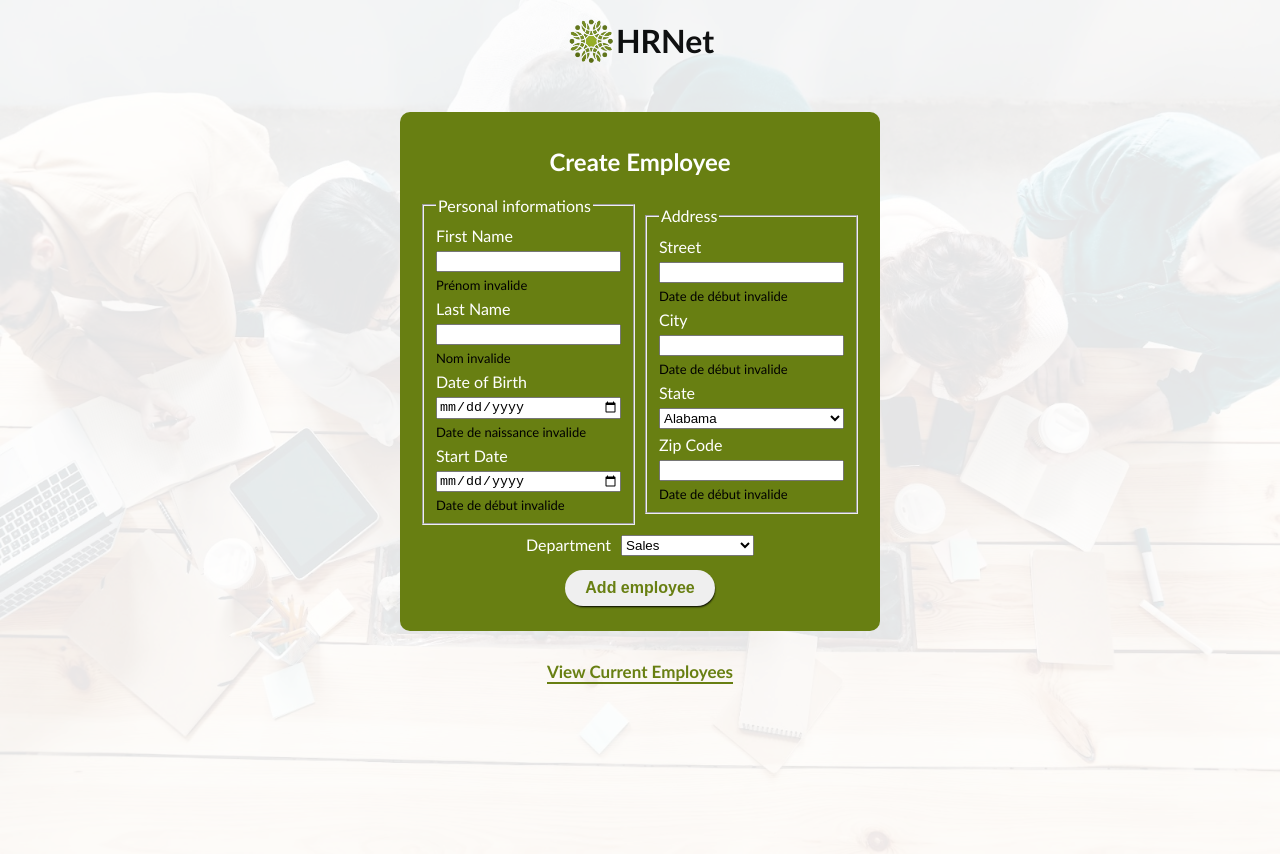
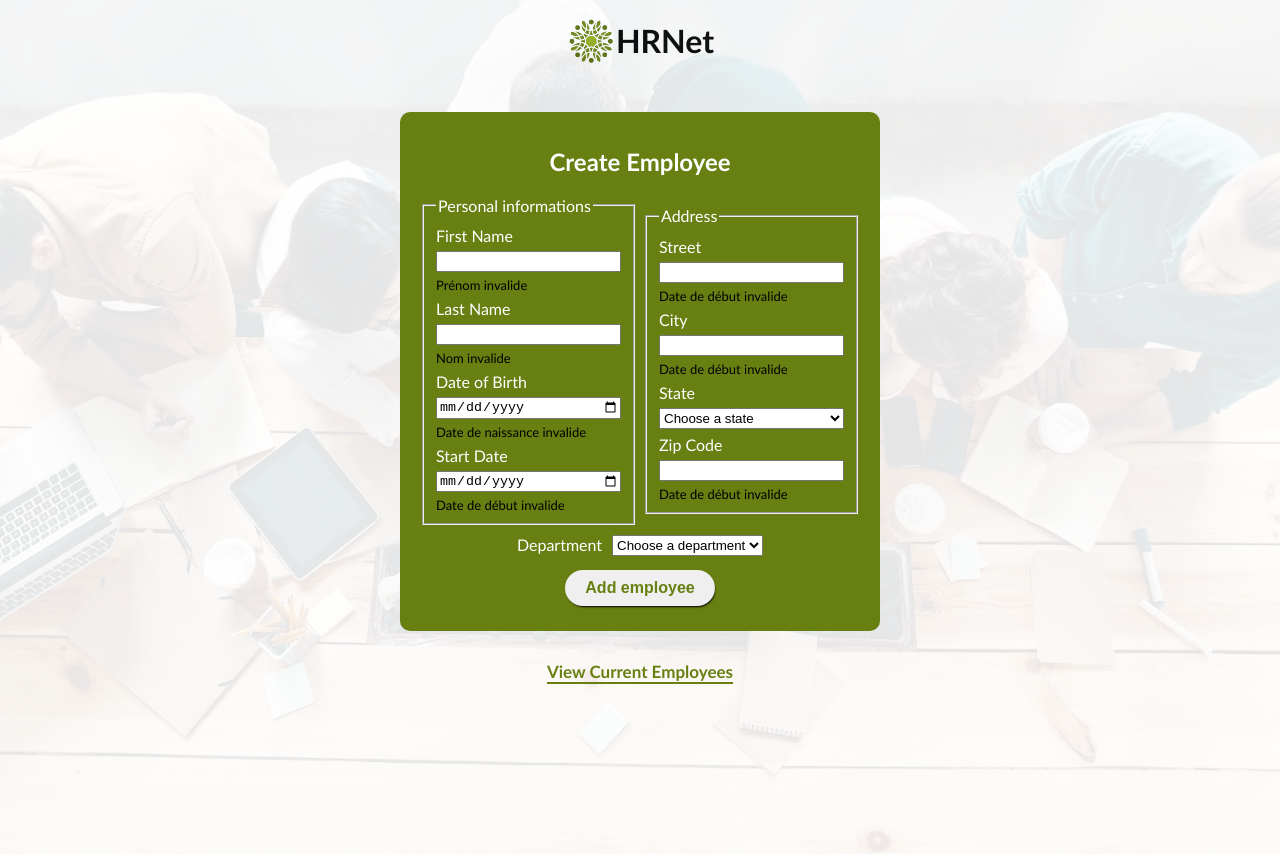
Before and after one commit to mohaali77/P14-JS-React, a React (Create React App) app in the folder hrnet/: page / in a window 1280 px wide. Built offline with nearby package versions, Linux system fonts and the light colour scheme.

Commit message:
Update menu.jsx

```diff
--- a/hrnet/src/components/menu/menu.jsx
+++ b/hrnet/src/components/menu/menu.jsx
@@ -12,6 +12,7 @@ export default function Menu({ className, name, id, forName, text, data, inputRe
     return <>
         <label className={className} htmlFor={forName}>{text}</label>
         <select required ref={inputRef} onChange={handleChange} name={name} id={id}>
+            <option value="">Choose a {id}</option>
             {data.map((data) => (
                 <option key={data.abbreviation} value={data.name}>
                     {data.name}
```
